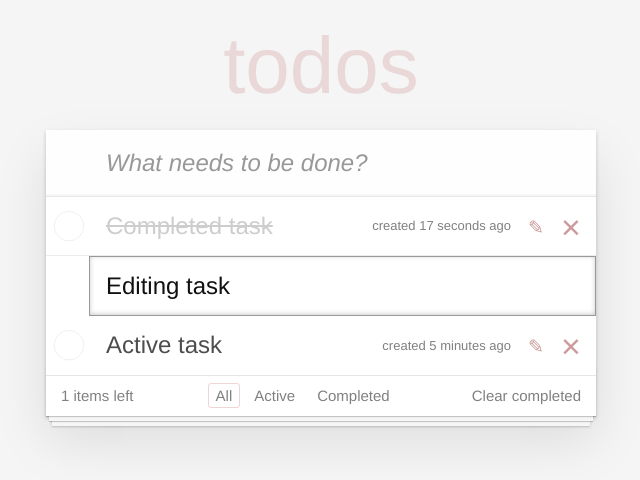
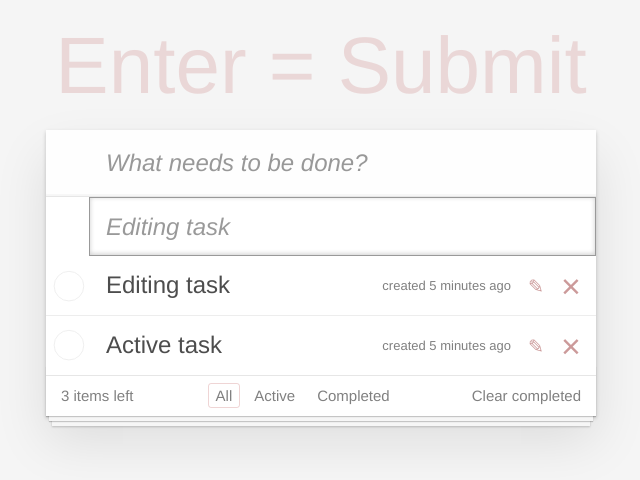
Before and after one commit to unoejk/kata_3-1_react_toDoApp, a React (Create React App) app: page / in a window 1280 px wide. Both pictures are taken after a click on the button 855 px from the left and 227 px from the top of the page. Shown: the top 480 px of the page, without its empty margins (319-959 px from the left). Built offline with nearby package versions, Linux system fonts and the light colour scheme.

Commit message:
2s Interactive

```diff
--- a/src/components/App/App.js
+++ b/src/components/App/App.js
@@ -1,5 +1,3 @@
-
-// ---- import
 
 import React from "react";
 import ReactDOM from "react-dom/client";
@@ -11,26 +9,126 @@ import NewTaskForm from '../NewTaskForm/NewTaskForm'
 import Footer from '../Footer/Footer'
 
 
-// ---- go-go
+export default class extends React.Component{
+    lastId=0
 
-const genExTime=(ms)=>{
-    return new Date((new Date()).getTime()-ms)
-}
+    genExTime=(ms)=>{   // делает дату на заданное количество ms позже
+        return new Date((new Date()).getTime()-ms)
+    }
 
-export default class extends React.Component{
-    lastId=3
-    taskDataList=[
-        {id:1, quest:'Completed task', passTime:genExTime(1000*17), isCompleted:true},
-        {id:2, quest:'Editing task', passTime:genExTime(1000*60*5), isEditing:true},
-        {id:3, quest:'Active task', passTime:genExTime(1000*60*5)}
-    ]
+    createTask=(quest,msPassed)=>{
+        return {
+            id:this.lastId++,
+            quest:quest,
+            time:msPassed
+                ?this.genExTime(msPassed)
+                :new Date(),
+            isCompleted:false,
+            isEditing:false
+        }
+    }
+
+    state={
+        taskDataList:[
+            this.createTask('Completed task',1000*17),
+            this.createTask('Editing task',1000*60*5),
+            this.createTask('Active task',1000*60*5)
+        ]
+    }
+
+
+    // ---------------- forNewTaskForm
+
+    addTask=(quest)=>{
+        const newTask=this.createTask(quest)
+        const newTaskDataList=[...this.state.taskDataList,newTask]
+        this.setState({
+            taskDataList:newTaskDataList
+        })
+    }
+
+
+    // ---------------- forTaskList
+
+    // completeTask=(id)=>{
+    //     // console.log('hi')
+    //     this.setState((state)=>{
+    //         const newTaskDataList=state.taskDataList.slice()
+    //         const taskPosition=newTaskDataList.findIndex(val=>val.id===id)
+    //         const newMark=!newTaskDataList[taskPosition].isCompleted
+    //         newTaskDataList[taskPosition].isCompleted=newMark
+    //         // console.log(newTaskDataList[taskPosition].isCompleted)
+    //         // console.log(newTaskDataList[taskPosition])
+    //         // console.log(newTaskDataList)
+    //         return{
+    //             taskDataList:newTaskDataList
+    //         }
+    //     })
+    // }
+    // completeTask=(id)=>{
+    //     const newTaskDataList=this.state.taskDataList.slice()
+    //     const taskPosition=this.state.taskDataList.findIndex(val=>val.id===id)
+    //     const newMark=!newTaskDataList[taskPosition].isCompleted
+    //     newTaskDataList[taskPosition].isCompleted=newMark
+    //     this.setState({
+    //         taskDataList:newTaskDataList
+    //     })
+    // }
+    completeTask=(id,isCompleted)=>{
+        const newTaskDataList=this.state.taskDataList.slice()
+        const taskPosition=this.state.taskDataList.findIndex(val=>val.id===id)
+        newTaskDataList[taskPosition].isCompleted=!isCompleted
+        this.setState({
+            taskDataList:newTaskDataList
+        })
+    }
+
+    changeTask=(id,newQuest)=>{
+        const newTaskDataList=this.state.taskDataList.slice()
+        const taskPosition=this.state.taskDataList.findIndex(val=>val.id===id)
+        newTaskDataList[taskPosition].quest=newQuest
+        this.setState({
+            taskDataList:newTaskDataList
+        })
+    }
+
+    removeTask=(id)=>{
+        const taskPosition=this.state.taskDataList.findIndex(val=>val.id===id)
+        const before=this.state.taskDataList.slice(0,taskPosition)
+        const after=this.state.taskDataList.slice(taskPosition+1)
+        const newTaskDataList=[...before,...after]
+        this.setState({
+            taskDataList:newTaskDataList
+        })
+    }
+
+
+    // ---------------- forFooter
+
+    calcActiveTasks=()=>{
+        return this.state.taskDataList
+            .filter(val=>!val.isCompleted)
+            .length
+    }
+
+
+    // ---------------- go-go
 
     render() {return(
         <section className="todoapp">
-            <NewTaskForm/>
+            <NewTaskForm
+                addTask={this.addTask}
+            />
             <section className="main">
-                <TaskList taskDataList={this.taskDataList}/>
-                <Footer/>
+                <TaskList
+                    taskDataList={this.state.taskDataList}
+                    completeTask={this.completeTask}
+                    changeTask={this.changeTask}
+                    removeTask={this.removeTask}
+                />
+                <Footer
+                    countActiveTasks={this.calcActiveTasks()}
+                />
             </section>
         </section>
     )}
--- a/src/components/Footer/Footer.js
+++ b/src/components/Footer/Footer.js
@@ -14,7 +14,7 @@ import TasksFilter from '../TasksFilter/TasksFilter'
 export default class extends React.Component{
     render() {return(
         <footer className="footer">
-            <span className="todo-count">1 items left</span>
+            <span className="todo-count">{this.props.countActiveTasks} items left</span>
             <ul className="filters">
                 <TasksFilter btnName={'All'} selected={'selected'}/>
                 <TasksFilter btnName={'Active'} selected={''}/>
--- a/src/components/NewTaskForm/NewTaskForm.js
+++ b/src/components/NewTaskForm/NewTaskForm.js
@@ -10,10 +10,34 @@ import './NewTaskForm.css'
 // ---- go-go
 
 export default class extends React.Component{
+    state={
+        quest:''
+    }
+
+    // addTask
+    onChange=(e)=>{
+        this.setState({
+            quest:e.target.value
+        })
+    }
+    onKeyUp=(e)=>{
+        if (e.key==='Enter'){
+            this.props.addTask(this.state.quest)
+            this.state.quest=''
+        }
+    }
+
     render() {return(
         <header className="header">
-            <h1>todos</h1>
-            <input className="new-todo" placeholder="What needs to be done?" autoFocus/>
+            <h1>Enter = Submit</h1>
+            <input
+                className="new-todo"
+                placeholder="What needs to be done?"
+                autoFocus
+                value={this.state.quest}
+                onChange={this.onChange}
+                onKeyUp={this.onKeyUp}
+            />
         </header>
     )}
 }
--- a/src/components/Task/Task.js
+++ b/src/components/Task/Task.js
@@ -1,5 +1,3 @@
-
-// ---- import
 
 import React from "react";
 import ReactDOM from "react-dom/client";
@@ -9,32 +7,86 @@ import { formatDistanceToNowStrict } from 'date-fns'
 import './Task.css'
 
 
-// ---- go-go
-
 export default class extends React.Component{
-    taskClass=()=>{
-        let res=''
-        if (this.props.isCompleted)
-            res+='completed '
-        if (this.props.isEditing)
-            res+='editing '
-        return res
+    state={
+        isEditing:false,
+        quest:''
     }
 
-    timeString='created '+formatDistanceToNowStrict(this.props.passTime,{addSuffix:true})
+    taskStyleClass=()=>{
+        let res=[]
+        if (this.props.isCompleted){
+            res.push('completed')
+        }
+        if (this.state.isEditing){
+            res.push('editing')
+        }
+        return res
+            .join(' ')
+    }
+
+    timeString='created '+formatDistanceToNowStrict(this.props.time,{addSuffix:true})
+
+    switchChange=()=>{
+        this.setState((state)=>{
+            return{
+                isEditing:!state.isEditing
+            }
+        })
+    }
+
+    completeTask=()=>{
+        this.props.completeTask(this.props.isCompleted)
+    }
+
+    removeTask=()=>{
+        this.props.removeTask()
+    }
+
+    // changeTask
+    questOnChange=(e)=>{
+        this.setState({
+            quest:e.target.value
+        })
+    }
+    questOnKeyUp=(e)=>{
+        if (e.key==='Enter'){
+            this.props.changeTask(this.state.quest)
+            this.switchChange()
+            this.state.quest=''
+        }
+    }
 
     render() {return(
-        <li className={this.taskClass()}>
+        <li className={this.taskStyleClass()}>
             <div className="view">
-                <input className="toggle" type="checkbox"/>
+                <input
+                    className="toggle"
+                    type="checkbox"
+                    checked={this.props.isCompleted}
+                    onChange={this.completeTask}
+                />
                 <label>
                     <span className="description">{this.props.quest}</span>
                     <span className="created">{this.timeString}</span>
                 </label>
-                <button className="icon icon-edit"></button>
-                <button className="icon icon-destroy"></button>
+                <button
+                    className="icon icon-edit"
+                    onClick={this.switchChange}
+                ></button>
+                <button
+                    className="icon icon-destroy"
+                    onClick={this.removeTask}
+                ></button>
             </div>
-            <input type="text" className="edit" defaultValue="Editing task"/>
+            <input
+                type="text"
+                className="edit"
+                placeholder="Editing task"
+                value={this.state.quest}
+                onChange={this.questOnChange}
+                onKeyUp={this.questOnKeyUp}
+            />
         </li>
     )}
 }
--- a/src/components/TaskList/TaskList.js
+++ b/src/components/TaskList/TaskList.js
@@ -1,5 +1,3 @@
-
-// ---- import
 
 import React from "react";
 import ReactDOM from "react-dom/client";
@@ -9,19 +7,44 @@ import './TaskList.css'
 import Task from '../Task/Task'
 
 
-// ---- go-go
+// export default class extends React.Component{
+//     taskElemList=this.props.taskDataList.map((val)=>{
+//         const {id,...valWithoutId}=val
+//         return(
+//             <Task
+//                 key={id}
+//                 {...valWithoutId}
+//                 completeTask={()=>this.props.completeTask(id)}
+//                 changeTask={()=>this.props.changeTask(id)}
+//                 removeTask={()=>this.props.removeTask(id)}
+//             />
+//         )
+//     })
+//
+//     render() {return(
+//         <ul className="todo-list">
+//             {this.taskElemList}
+//         </ul>
+//     )}
+// }
 
-export default class extends React.Component{
-    taskElemList=this.props.taskDataList.map((val)=>{
+export default (props)=>{
+    const taskElemList=props.taskDataList.map((val)=>{
         const {id,...valWithoutId}=val
         return(
-            <Task key={id} {...valWithoutId}/>
+            <Task
+                key={id}
+                {...valWithoutId}
+                completeTask={(isCompleted)=>props.completeTask(id,isCompleted)}
+                changeTask={(newQuest)=>props.changeTask(id,newQuest)}
+                removeTask={()=>props.removeTask(id)}
+            />
         )
     })
 
-    render() {return(
+    return(
         <ul className="todo-list">
-            {this.taskElemList}
+            {taskElemList}
         </ul>
-    )}
+    )
 }
```
